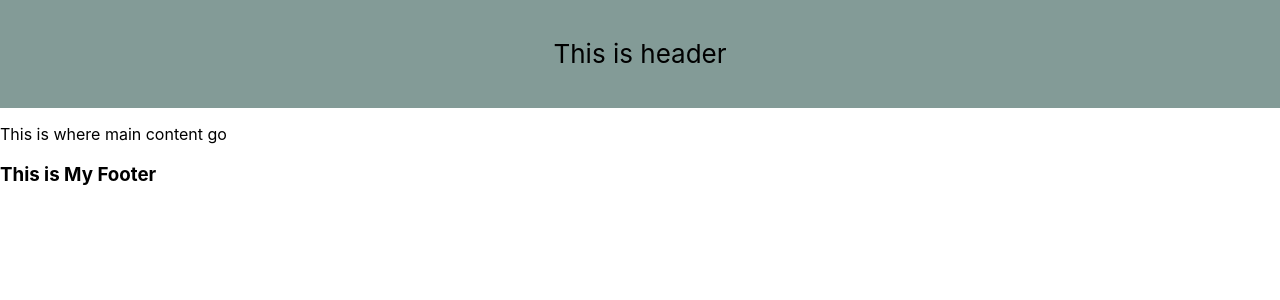
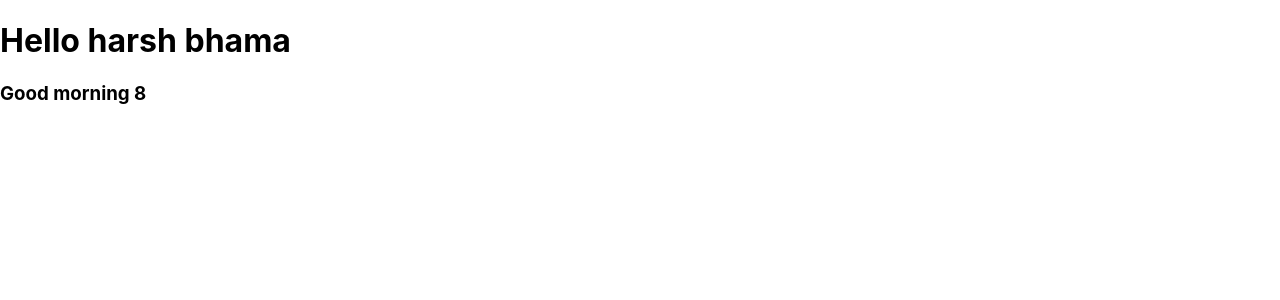
Before and after one commit to Harshbhama/react-basic, a React (Create React App) app: page / in a window 1280 px wide. Shown: the top 300 px of the page. Built offline with nearby package versions, Linux system fonts and the light colour scheme.

Commit message:
jsx to javascript

```diff
--- a/src/App.js
+++ b/src/App.js
@@ -5,12 +5,32 @@ import MainContent from "./components/MainContent"
 
 
 function App(){
+	const fname = "harsh"
+	const lname = "bhama"
+
+	const date = new Date()
+	const hour = date.getHours()
+
+
+	let time
+
+	if(hour<12){
+		time = "Good morning"
+	}
+	else if(hour>=12 &&hour<17)
+	{
+		time = "Good afternoon"
+	}
+	else{
+		time = "Good night"
+	}
+
 	return(
 		<div>
 
-			<Header />
-			<MainContent />
-			<Footer />
+			<h1> Hello {fname+" "+lname}</h1>
+			<h3>{time} {hour}</h3>
+
 
 		</div>
 		)
```
